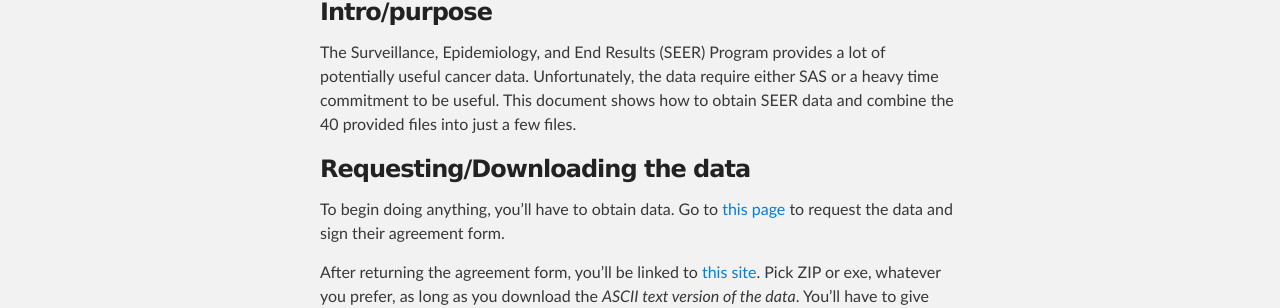
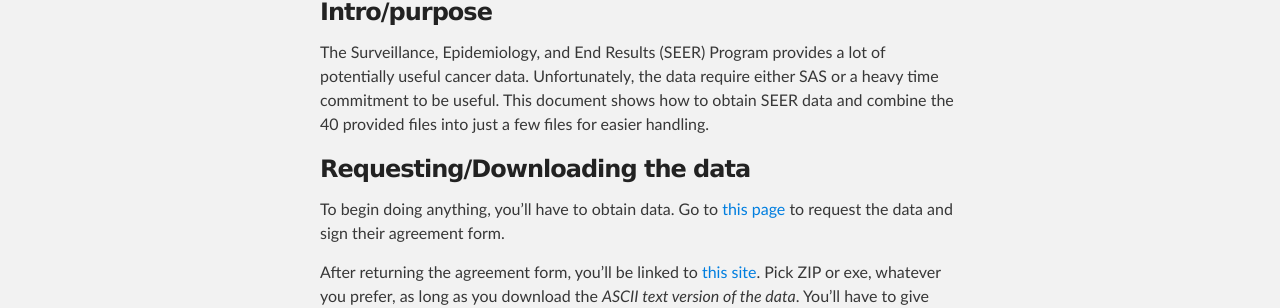
Before and after one commit to mustafaascha/mustafaascha.github.io, a Jekyll site: the page built from _posts/2016-10-28-SEERwithR.md, in a window 1280 px wide and 900 px high. Shown: the part 365-673 px from the top of the window. Built offline with Jekyll 4.4.1, drawn with Linux system fonts in a browser that asks for light colours.

Commit message:
Update 2016-10-28-SEERwithR.md

```diff
--- a/_posts/2016-10-28-SEERwithR.md
+++ b/_posts/2016-10-28-SEERwithR.md
@@ -15,7 +15,7 @@
 a lot of potentially useful cancer data. Unfortunately, the data
 require either SAS or a heavy time commitment to be useful. This document
 shows how to obtain SEER data and combine the 40 provided files into
-just a few files.
+just a few files for easier handling.
 
 ### Requesting/Downloading the data
 
```
